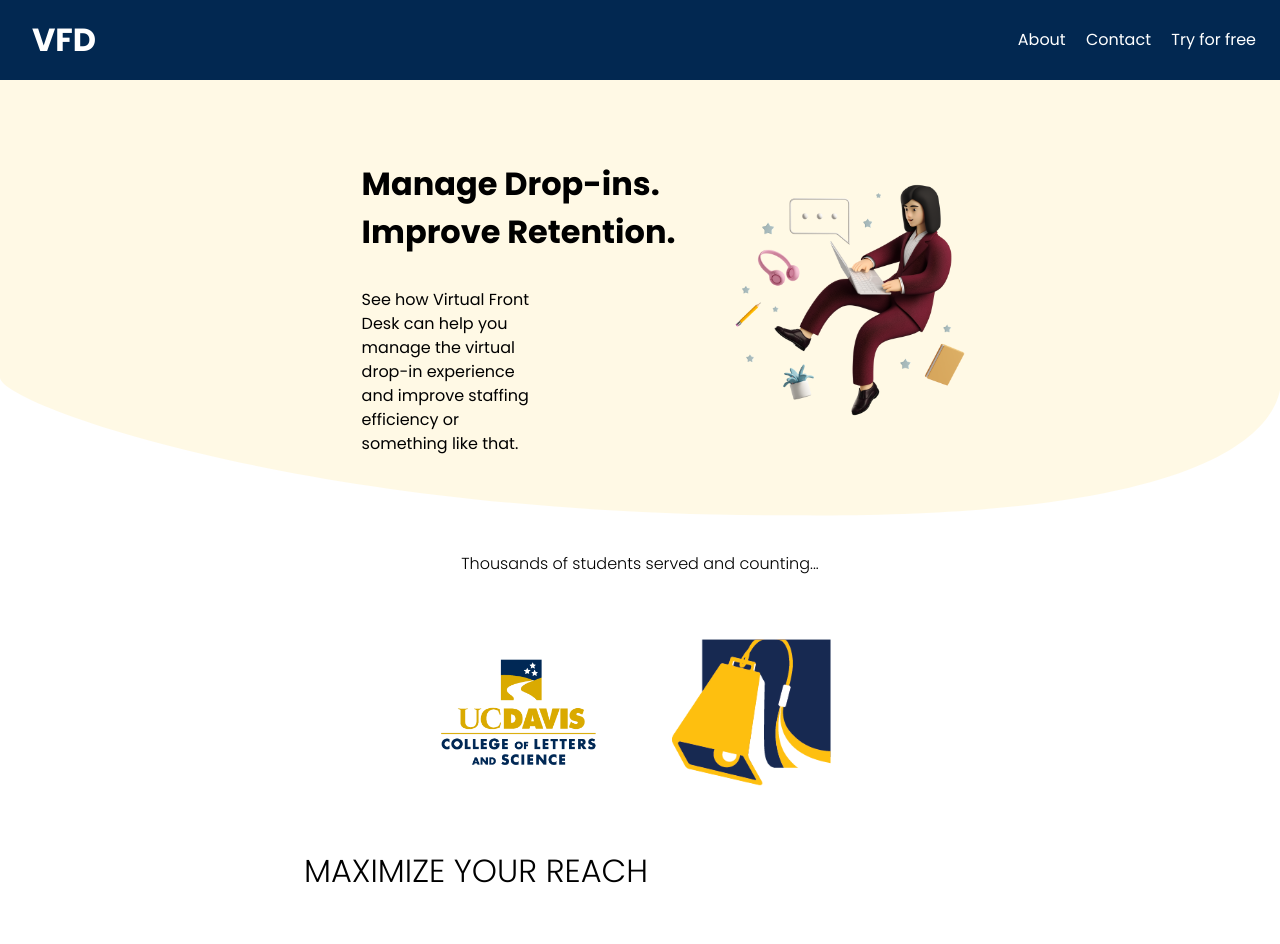
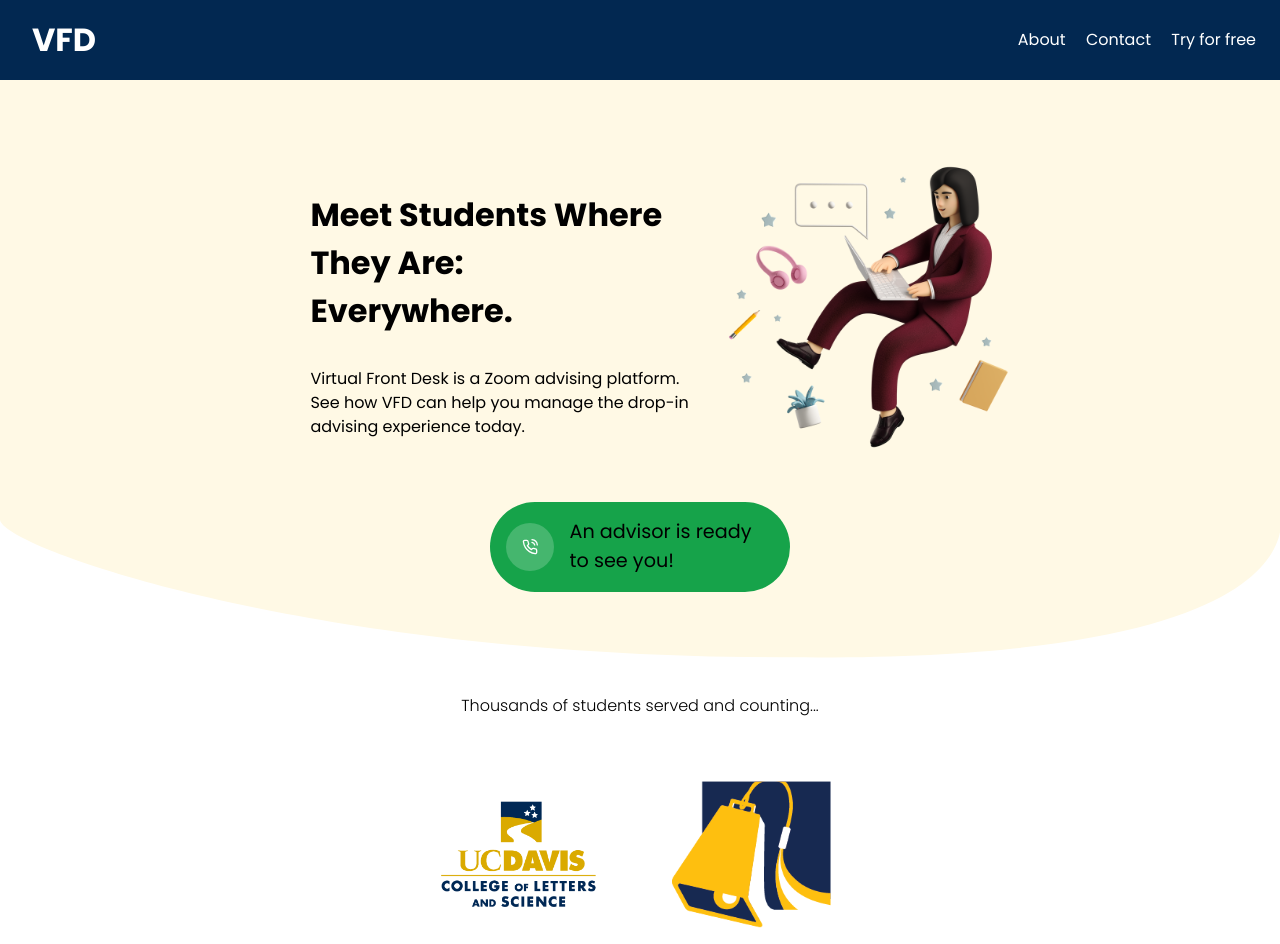
Before and after one commit to ucdavis-lsit/getvfd, a plain HTML site: page index.html in a window 1280 px wide. Shown: the top 944 px of the page. Drawn offline with Linux system fonts and the light colour scheme.

Commit message:
add call button

```diff
--- a/index.html
+++ b/index.html
@@ -21,19 +21,30 @@
         <main class="hero">
             <div class="hero-container">
                 <div class="hero-text">
-                    <h1>Manage Drop-ins.</h1>
-                    <h1>Improve Retention.</h1>
+                    <h1>Meet Students Where They Are:</h1>
+                    <h1>Everywhere.</h1>
                     <p class="hero-subtext">
-                        See how Virtual Front Desk can help you manage the virtual drop-in experience and improve staffing efficiency or something like that.
+                        Virtual Front Desk is a Zoom advising platform. See how VFD can help you manage the drop-in advising
+                        experience today.
                     </p>
                 </div>
                 <div class="hero-image">
                     <img src="./images/advising-staff-announcement.png">
                 </div>
             </div>
+            <div style="height: 16vh;">
+                <a href="#connect" class="answerButton">
+                    <span class="iconContainer">
+                        <img src="./images/phone-call-white.svg" class="call">
+                    </span>
+                    <span style="color: black">An advisor is ready to see you!</span>
+                </a>
+            </div>
+
             <div class="custom-shape-divider-bottom-1652847882">
                 <svg data-name="Layer 1" xmlns="http://www.w3.org/2000/svg" viewBox="0 0 1200 120" preserveAspectRatio="none">
-                    <path d="M741,116.23C291,117.43,0,27.57,0,6V120H1200V6C1200,27.93,1186.4,119.83,741,116.23Z" class="shape-fill"></path>
+                    <path d="M741,116.23C291,117.43,0,27.57,0,6V120H1200V6C1200,27.93,1186.4,119.83,741,116.23Z"
+                        class="shape-fill"></path>
                 </svg>
             </div>
         </main>
@@ -102,11 +113,11 @@
             <p class="font-light"> - A Happy Customer</p>
         </section>
 
-        <section class="get-started">
+        <section id="connect" class="get-started">
             <h1>
-                Ready to get started?
+                Ready to Connect?
             </h1>
-            <a class="pill">Contact Us Today</a>
+            <a class="pill" href="">Contact Us Today</a>
         </section>
 
         <footer>
--- a/styles.css
+++ b/styles.css
@@ -31,10 +31,12 @@ header {
 .hero {
     position: relative;
     display: flex;
+    flex-direction: column;
     justify-content: space-between;
     align-items: center;
     background-color: #FFF9E5;
     padding: 2rem 0;
+    scroll-behavior: smooth;
 }
 
 .hero-container {
@@ -42,7 +44,7 @@ header {
     justify-content: center;
     align-items: center;
     margin: 0 auto;
-    width: 70%;
+    width: 80%;
 }
 
 .hero-text {
@@ -52,7 +54,7 @@ header {
 }
 
 .hero-subtext {
-    width: 50%;
+    /* width: 50%; */
     padding: 2rem 0;
 }
 
@@ -64,6 +66,51 @@ header {
     margin-bottom: 1rem;
     -webkit-transform: scaleX(-1);
     transform: scaleX(-1);
+}
+.break {
+    flex-basis: 100%;
+    height: 0;
+  }
+.answerButton {
+    scroll-behavior: smooth;
+
+    display: flex;
+    flex-direction: row;
+    align-items: center;
+    justify-content: center;
+
+    /* position: relative; */
+    margin-bottom: 2rem;
+    padding: 1rem 2rem 1rem 1rem;
+    background-color: 16a34a;
+    border-radius: 9999px;
+    max-width: 300px;
+
+    font-size: 1.2rem;
+    text-decoration: none;
+
+    transition: .1s linear all;
+}
+.iconContainer {
+    display: flex;
+    align-items: center;
+    justify-content: center;
+
+    margin-right: 1rem;
+    padding: 1rem;
+    background-color: rgba( 255, 255, 255, .2 );
+    border-radius: 9999px;
+  }
+.call {
+    animation: .8s vibrate infinite alternate;
+}
+@keyframes vibrate {
+    0% { transform: skewX( -15deg ) scale( 1.1 ); }
+    5% { transform: skewX( 15deg ) scale( 1.1 ); }
+    10% { transform: skewX( -15deg ) scale( 1.1 ); }
+    15% { transform: skewX( 15deg ) scale( 1.1 ); }
+    20% { transform: skewX( 0deg ) scale( 1 ); }
+    100% { transform: skewX( 0deg ) scale( 1 ); }
 }
 
 .custom-shape-divider-bottom-1652847882 {
@@ -147,6 +194,7 @@ header {
     justify-content: center;
     align-items: center;
     margin: 2rem;
+    scroll-behavior: smooth;
 }
 
 .pill {
@@ -155,6 +203,7 @@ header {
     border-radius: .75rem;
     background-color: #022851;
     color: #FFFFFF;
+    text-decoration: none;
 }
 
 footer {
```
Also changed, not shown: images/phone-call-white.svg (added).
